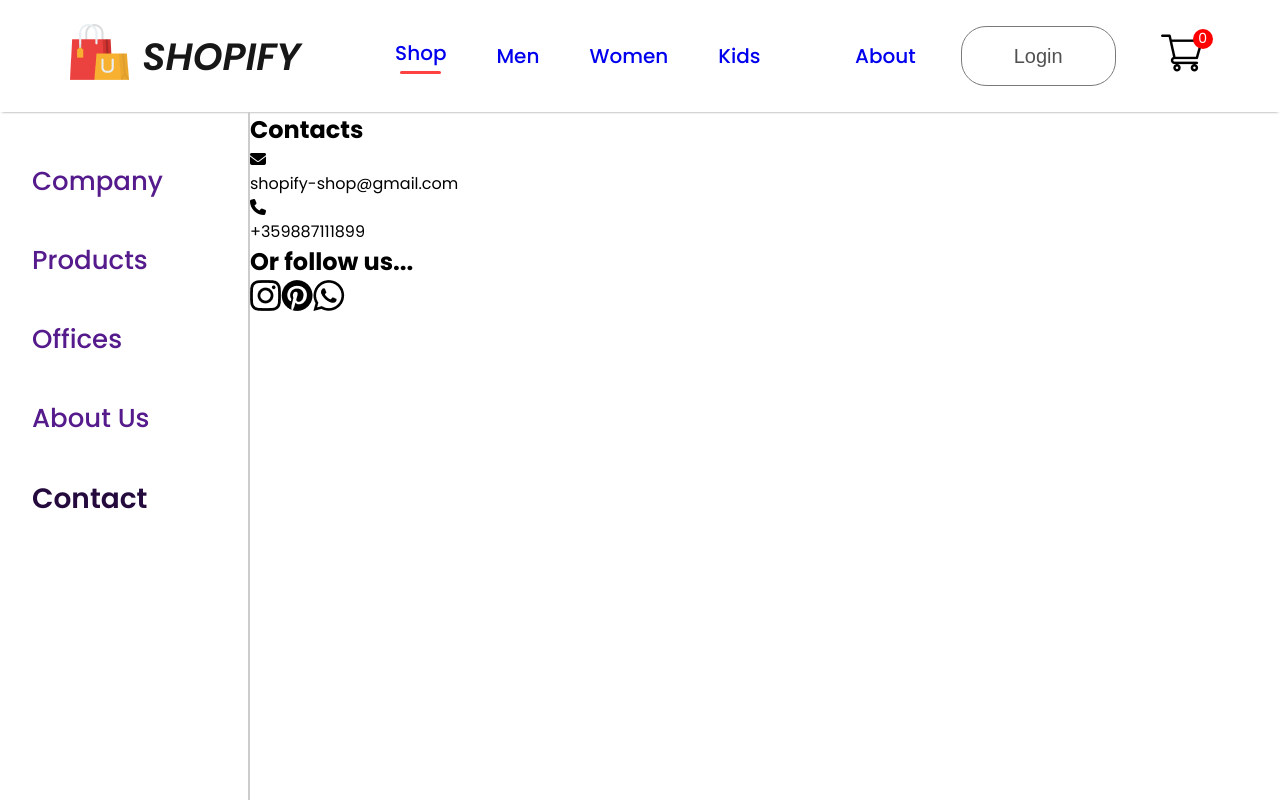
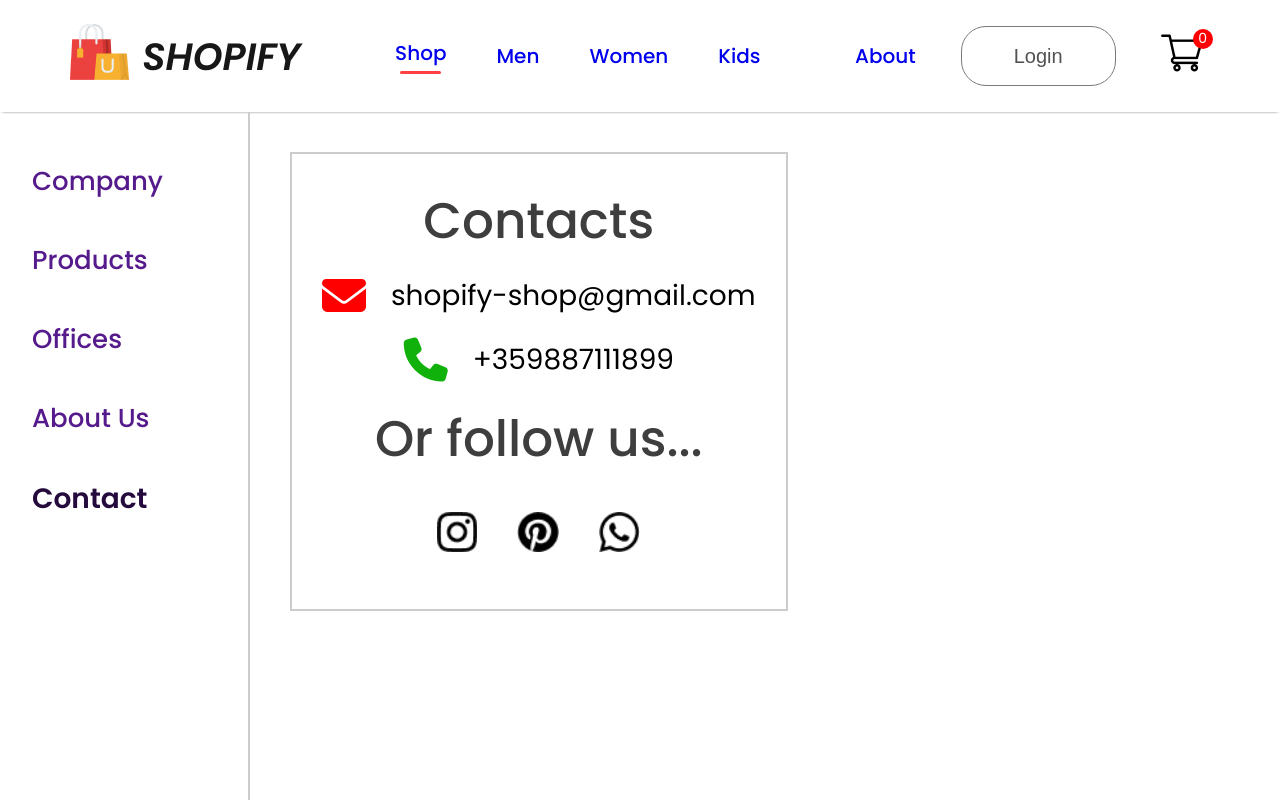
Before and after one commit to ValeryRaikov/React-SoftUni-Final-Project, a React (Vite) app in the folder client/: page /about/contact in a window 1280 px wide. Built offline with nearby package versions, Linux system fonts and the light colour scheme.

Commit message:
Finish Components

```diff
--- a/client/package.json
+++ b/client/package.json
@@ -10,6 +10,7 @@
     "preview": "vite preview"
   },
   "dependencies": {
+    "@react-google-maps/api": "^2.19.3",
     "react": "^18.3.1",
     "react-dom": "^18.3.1",
     "react-router-dom": "^6.25.1"
--- /dev/null
+++ b/client/src/components/about-us/AboutUs.css
@@ -0,0 +1,30 @@
+@import url('/styles/base.css');
+
+.about-us {
+    padding: 40px;
+    background: linear-gradient(180deg, #fde1ff, #e1ffea22 60%);
+}
+
+.about-us h2 {
+    font-size: 50px;
+    font-weight: 500;
+    color: #3e3e3e;
+    text-align: center;
+}
+
+.about-us-container {
+    display: flex;
+    align-items: center;
+    gap: 25px;
+}
+
+.container-description p {
+    font-size: 20px;
+    text-indent: 25px;
+    padding-bottom: 25px;
+}
+
+.container-description p:last-of-type {
+    font-size: 25px;
+    font-weight: 600;
+}
--- a/client/src/components/about-us/AboutUs.jsx
+++ b/client/src/components/about-us/AboutUs.jsx
@@ -1,7 +1,18 @@
+import './AboutUs.css';
+import hero_image from '../assets/hero_image.png';
+
 export default function AboutUs() {
     return (
         <div className="about-us">
-
+            <h2>About Us</h2>
+            <div className="about-us-container">
+                <div className="container-description">
+                    <p>At Shopify, we believe in empowering every individual to express themselves through fashion and lifestyle choices. Our journey began with a simple mission: to curate high-quality, stylish products that inspire confidence and joy. From our humble beginnings to becoming a beloved brand, we’ve remained committed to our core values of quality, innovation, and customer satisfaction.</p>
+                    <p>With a passionate team dedicated to excellence, we strive to create a unique shopping experience where every product tells a story. Our carefully selected collections reflect our belief in sustainability, craftsmanship, and timeless style. Join us on this exciting journey as we continue to redefine fashion and lifestyle, one trend at a time.</p>
+                    <p>Thank you for being a part of our story. Let’s make something amazing together!</p>
+                </div>
+                <img src={hero_image} alt="" />
+            </div>
         </div>
     );
 }
--- a/client/src/components/contact/Contact.css
+++ b/client/src/components/contact/Contact.css
@@ -1,2 +1,47 @@
 @import url('https://cdnjs.cloudflare.com/ajax/libs/font-awesome/6.6.0/css/all.min.css');
 @import url('/styles/base.css');
+
+.contact {
+    margin: 40px;
+    padding: 30px;
+    text-align: center;
+    border: 2px solid #ccc;
+}
+
+.contact h2 {
+    font-size: 50px;
+    font-weight: 500;
+    color: #3e3e3e;
+    padding-bottom: 15px;
+}
+
+.contact p {
+    font-size: 28px;
+}
+
+.contact-email,
+.contact-phone {
+    display: flex;
+    align-items: center;
+    justify-content: center;
+    gap: 25px;
+    padding-bottom: 20px;
+}
+
+.contact-email i,
+.contact-phone i {
+    font-size: 44px;
+}
+
+.contact-email i {
+    color: #ff0000;
+}
+
+.contact-phone i {
+    color: #11b10c;
+}
+
+.contact-socials-icons img {
+    padding: 20px;
+    height: 80px;
+}
--- a/client/src/components/contact/Contact.jsx
+++ b/client/src/components/contact/Contact.jsx
@@ -8,11 +8,11 @@ export default function Contact() {
         <div className="contact">
             <h2>Contacts</h2>
             <div className="contact-email">
-                <i class="fa-solid fa-envelope"></i>
+                <i className="fa-solid fa-envelope"></i>
                 <p>shopify-shop@gmail.com</p>
             </div>
             <div className="contact-phone">
-                <i class="fa-solid fa-phone"></i>
+                <i className="fa-solid fa-phone"></i>
                 <p>+359887111899</p>
             </div>
             <div className="contact-socials-icons">
--- /dev/null
+++ b/client/src/components/offices/Offices.css
@@ -0,0 +1,52 @@
+@import url('/styles/base.css');
+
+.offices {
+    margin: 40px;
+}
+
+.offices h2 {
+    font-size: 50px;
+    font-weight: 500;
+    color: #3e3e3e;
+}
+
+.offices h3 {
+    font-size: 38px;
+    font-weight: 500;
+    color: #3e3e3e;
+    padding-bottom: 10px;
+}
+
+.offices-container {
+    display: flex;
+    flex-direction: column;
+}
+
+.locations {
+    padding-bottom: 25px;
+}
+
+.locations ul {
+    list-style: none;
+    padding: 0;
+    margin: 0;
+    display: flex;
+    gap: 30px;
+}
+
+.locations li {
+    list-style: none;
+    font-size: 22px;
+    font-weight: 500;
+    color: #551a8b;
+}
+
+.locations a {
+    text-decoration: none;
+    color: #551a8b;
+    transition: color 0.3s ease;
+}
+
+.locations a:hover {
+    color: #250a3e;
+}
--- a/client/src/components/offices/Offices.jsx
+++ b/client/src/components/offices/Offices.jsx
@@ -1,7 +1,38 @@
+import './Offices.css';
+
 export default function Offices() {
     return (
         <div className="offices">
-
+            <h2>Find Our Offices</h2>
+            <div className="offices-container">
+                <div className="offices-sofia">
+                    <h3>Sofia</h3>
+                    <div className="locations">
+                        <ul>
+                            <li><a href="#" target="_blank">Office 1</a></li>
+                            <li><a href="#" target="_blank">Office 2</a></li>
+                            <li><a href="#" target="_blank">Office 3</a></li>
+                        </ul>
+                    </div>
+                </div>
+                <div className="offices-plovdiv">
+                    <h3>Plovdiv</h3>
+                    <div className="locations">
+                        <ul>
+                            <li><a href="#" target="_blank">Office 1</a></li>
+                            <li><a href="#" target="_blank">Office 2</a></li>
+                        </ul>
+                    </div>
+                </div>
+                <div className="offices-burgas">
+                    <h3>Burgas</h3>
+                    <div className="locations">
+                        <ul>
+                            <li><a href="#" target="_blank">Office 1</a></li>
+                        </ul>
+                    </div>
+                </div>
+            </div>
         </div>
     );
 }
```
Also changed, not shown: 1 other file (tests, documents, lock files or other folders).
